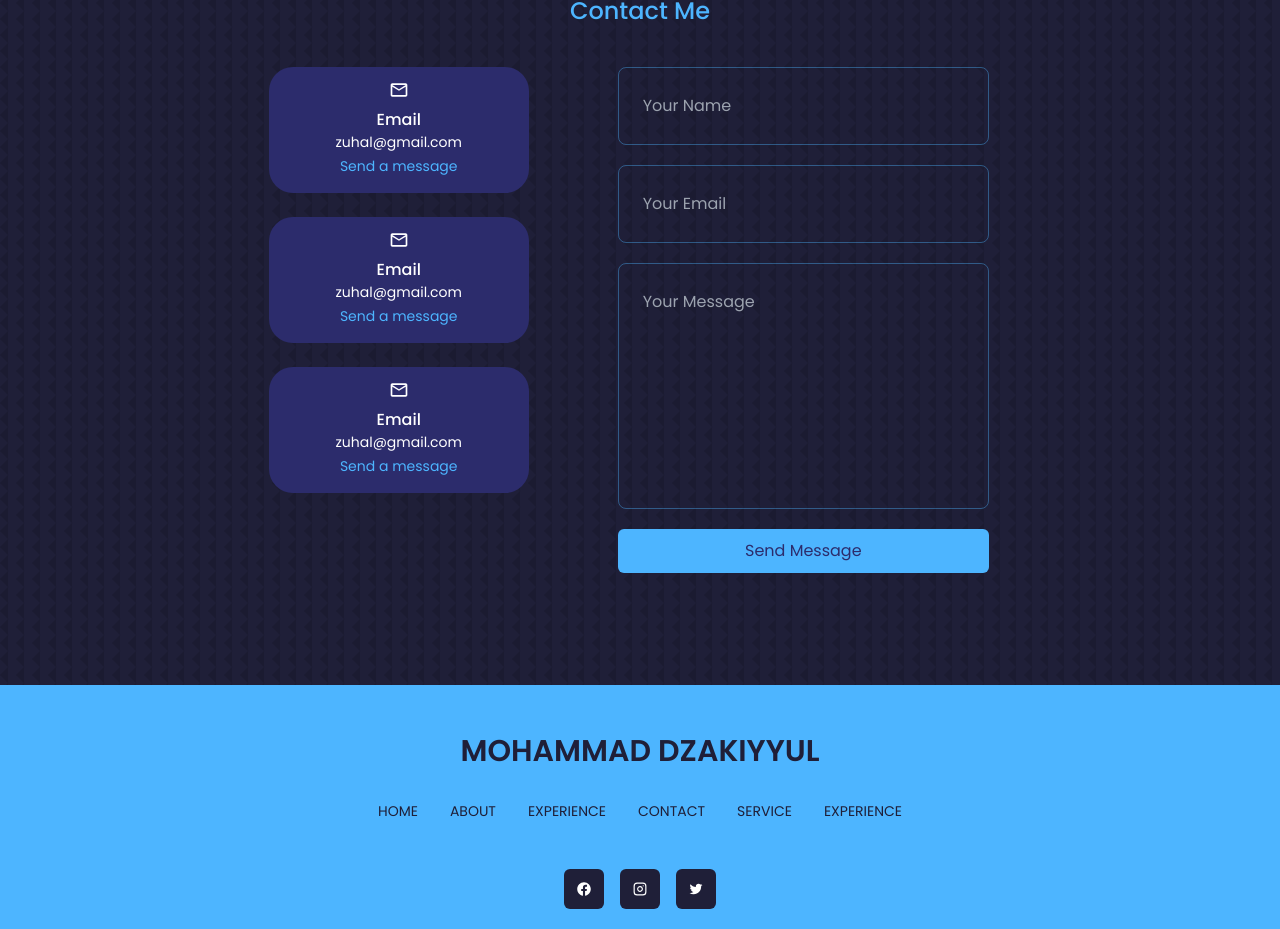
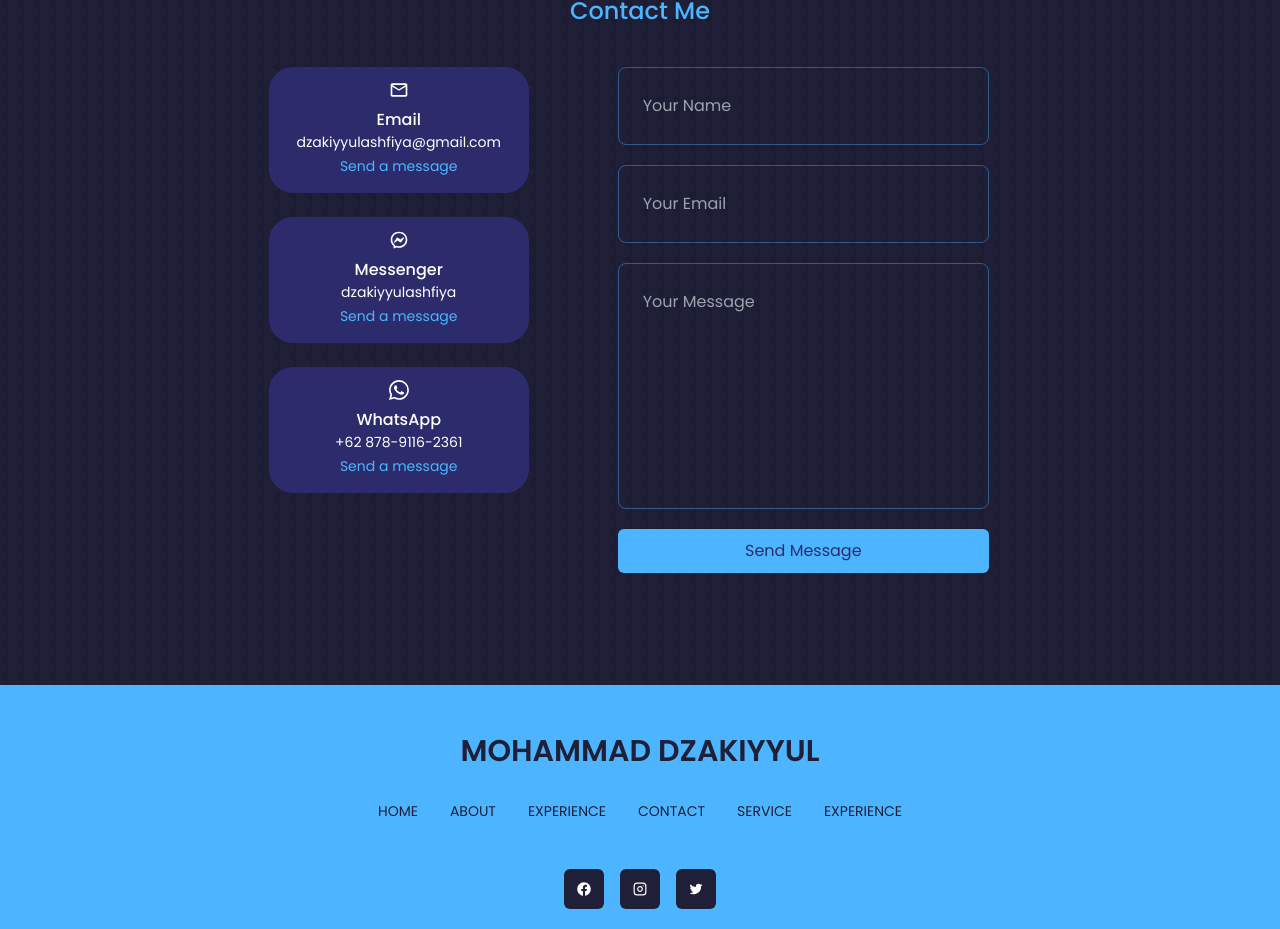
Before and after one commit to zuhalcode/nextjs-portfolio, a Next.js app: page / in a window 1280 px wide. Shown: the part 3733-4662 px from the top of the page. Built offline with nearby package versions, Linux system fonts and the light colour scheme.

Commit message:
Fix Contact

```diff
--- a/components/Contact.jsx
+++ b/components/Contact.jsx
@@ -1,6 +1,8 @@
 import { MdOutlineEmail } from "react-icons/md";
 import emailJS from "@emailjs/browser";
 import { useRef } from "react";
+import { RiMessengerLine } from "react-icons/ri";
+import { BsWhatsapp } from "react-icons/bs";
 
 export default function Contact() {
   const form = useRef();
@@ -16,13 +18,8 @@ export default function Contact() {
         "wSAZBrRVnbGtF6s7h"
       )
       .then(
-        (result) => {
-          console.log(result.text);
-          e.target.reset();
-        },
-        (error) => {
-          console.log(error.text);
-        }
+        () => e.target.reset(),
+        (error) => console.log(error.text)
       );
   };
   return (
@@ -34,29 +31,38 @@ export default function Contact() {
         Contact Me
       </h2>
 
-      <div className="mx-auto grid w-[90%] grid-cols-1 gap-8 pt-10 font-poppins sm:w-[58%] md:grid-cols-35-50 md:gap-[12%]">
+      <div className="font-poppins mx-auto grid w-[90%] grid-cols-1 gap-8 pt-10 sm:w-[58%] md:grid-cols-35-50 md:gap-[12%]">
         <div className="flex flex-col gap-6">
           <article className="article -space-y-0 rounded-3xl p-3 text-center">
             <MdOutlineEmail className="mx-auto mb-2 text-center text-xl" />
             <h4 className="text-base font-medium">Email</h4>
-            <h5 className="text-sm font-normal">zuhal@gmail.com</h5>
-            <a href="#" className="inline-block text-sm text-color-primary">
+            <h5 className="text-sm font-normal">dzakiyyulashfiya@gmail.com</h5>
+            <a
+              href="mailto:dzakiyyulashfiya@gmail.com"
+              className="inline-block text-sm text-color-primary"
+            >
               Send a message
             </a>
           </article>
           <article className="article -space-y-0 rounded-3xl p-3 text-center">
-            <MdOutlineEmail className="mx-auto mb-2 text-center text-xl" />
-            <h4 className="text-base font-medium">Email</h4>
-            <h5 className="text-sm font-normal">zuhal@gmail.com</h5>
-            <a href="#" className="inline-block text-sm text-color-primary">
+            <RiMessengerLine className="mx-auto mb-2 text-center text-xl" />
+            <h4 className="text-base font-medium">Messenger</h4>
+            <h5 className="text-sm font-normal">dzakiyyulashfiya</h5>
+            <a
+              href="https://m.me/dzakiyyulashfiya"
+              className="inline-block text-sm text-color-primary"
+            >
               Send a message
             </a>
           </article>
           <article className="article -space-y-0 rounded-3xl p-3 text-center">
-            <MdOutlineEmail className="mx-auto mb-2 text-center text-xl" />
-            <h4 className="text-base font-medium">Email</h4>
-            <h5 className="text-sm font-normal">zuhal@gmail.com</h5>
-            <a href="#" className="inline-block text-sm text-color-primary">
+            <BsWhatsapp className="mx-auto mb-2 text-center text-xl" />
+            <h4 className="text-base font-medium">WhatsApp</h4>
+            <h5 className="text-sm font-normal">+62 878-9116-2361</h5>
+            <a
+              href="https://wa.me/+6287891162361"
+              className="inline-block text-sm text-color-primary"
+            >
               Send a message
             </a>
           </article>
```
